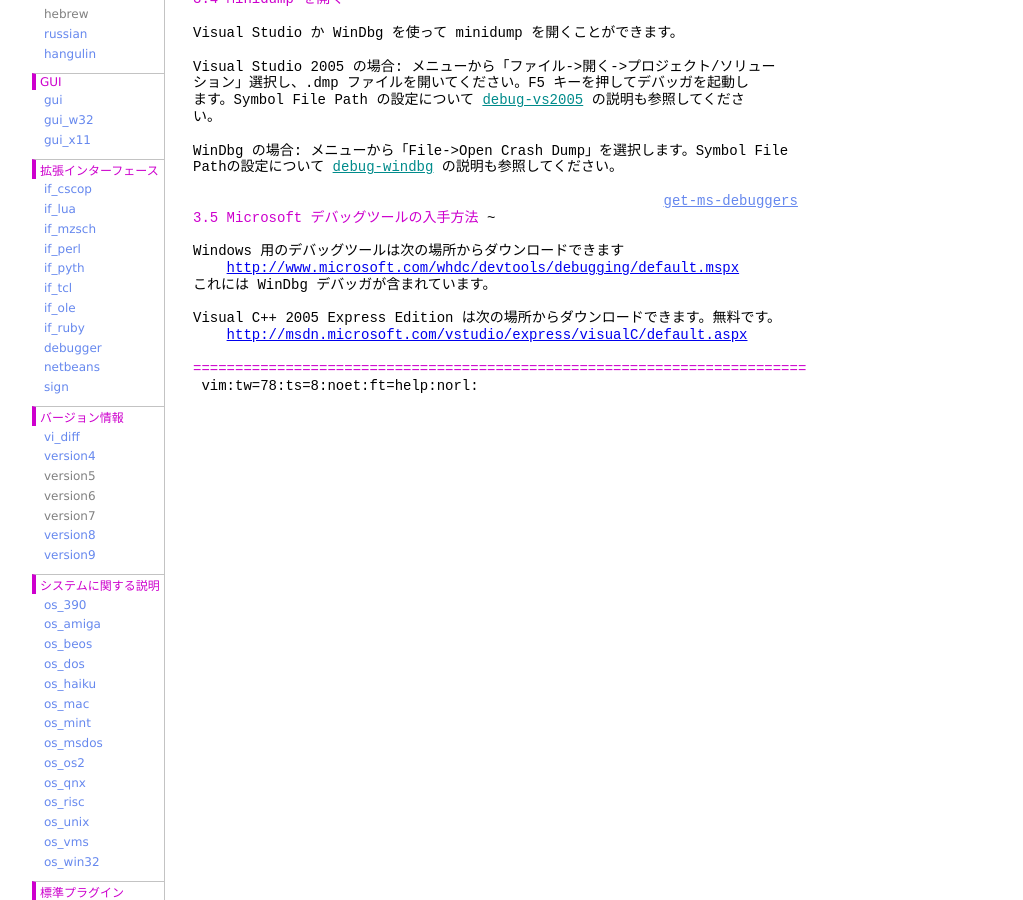
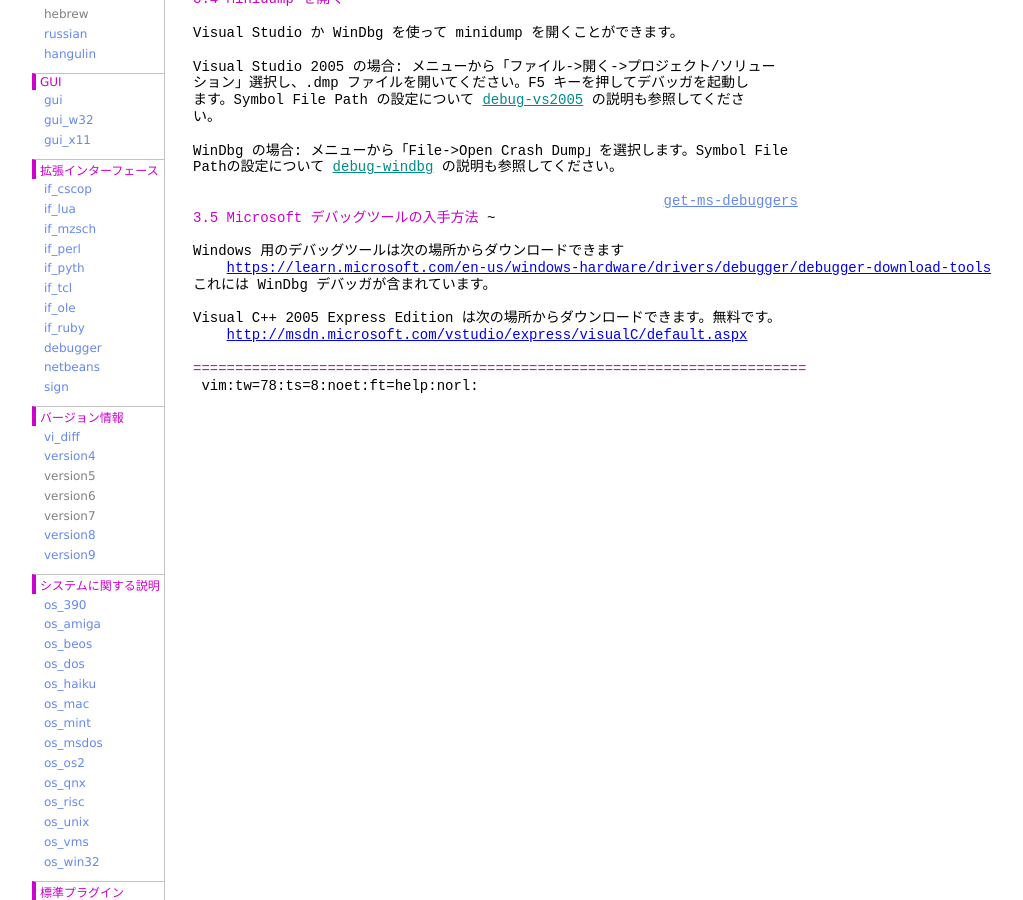
Before and after one commit to vim-jp/vimdoc-ja, a Jekyll site: the page built from debug.html, in a window 1280 px wide and 900 px high, scrolled down 2761 px. Shown: the whole window, without its empty margins (208-1231 px from the left). Built offline with Jekyll 4.4.1, drawn with Linux system fonts in a browser that asks for light colours; nearby versions of some CDN libraries; comment, search, counter and statistics services are not loaded; some of the changed text lies outside the part shown.

Commit message:
Generated by GitHub workflow 9045552871
https://github.com/vim-jp/vimdoc-ja-working/actions/runs/9045552871

```diff
--- a/debug.html
+++ b/debug.html
@@ -3,7 +3,7 @@ layout: vimdoc
 helpname: 'debug'
 ---
 <div id='vimCodeElement'>
-<a class="Constant" href="debug.html" name="debug.txt">debug.txt</a>&nbsp;&nbsp;&nbsp;&nbsp; For&nbsp;<span class="Identifier">Vim バージョン 9.1.</span>&nbsp;&nbsp;Last change: 2019 May 07<br>
+<a class="Constant" href="debug.html" name="debug.txt">debug.txt</a>&nbsp;&nbsp;&nbsp;&nbsp; For&nbsp;<span class="Identifier">Vim バージョン 9.1.</span>&nbsp;&nbsp;Last change: 2024 May 11<br>
 <br>
 <br>
 &nbsp;&nbsp;&nbsp;&nbsp;&nbsp;&nbsp;&nbsp;&nbsp;&nbsp;&nbsp;&nbsp;&nbsp;&nbsp;&nbsp;&nbsp;&nbsp;&nbsp;&nbsp;<span class="Identifier">VIMリファレンスマニュアル&nbsp;&nbsp;&nbsp;&nbsp;by Bram Moolenaar</span><br>
@@ -170,7 +170,7 @@ Pathの設定について&nbsp;<a class="Identifier" href="debug.html#debug-wind
 <span class="PreProc">3.5 Microsoft デバッグツールの入手方法</span>&nbsp;~<br>
 <br>
 Windows 用のデバッグツールは次の場所からダウンロードできます<br>
-&nbsp;&nbsp;&nbsp;&nbsp;<span class="Constant"><a href="http://www.microsoft.com/whdc/devtools/debugging/default.mspx">http://www.microsoft.com/whdc/devtools/debugging/default.mspx</a></span><br>
+&nbsp;&nbsp;&nbsp;&nbsp;<span class="Constant"><a href="https://learn.microsoft.com/en-us/windows-hardware/drivers/debugger/debugger-download-tools">https://learn.microsoft.com/en-us/windows-hardware/drivers/debugger/debugger-download-tools</a></span><br>
 これには WinDbg デバッガが含まれています。<br>
 <br>
 Visual C++ 2005 Express Edition は次の場所からダウンロードできます。無料です。<br>
```
